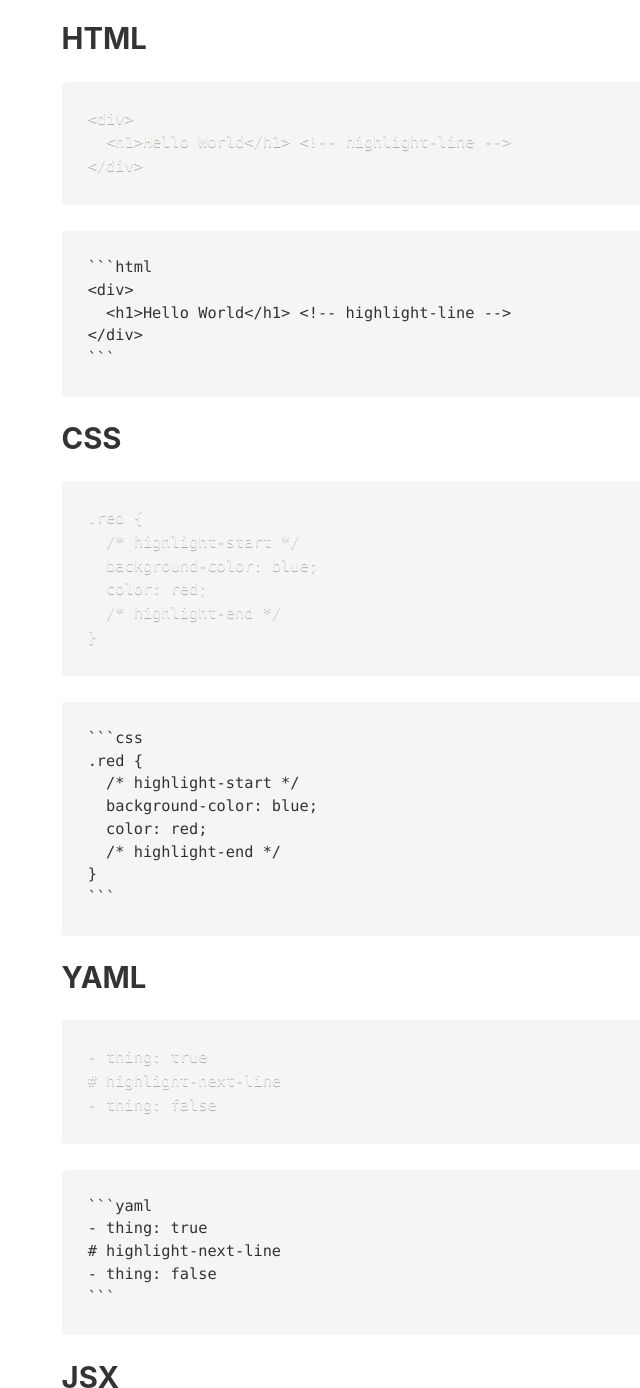
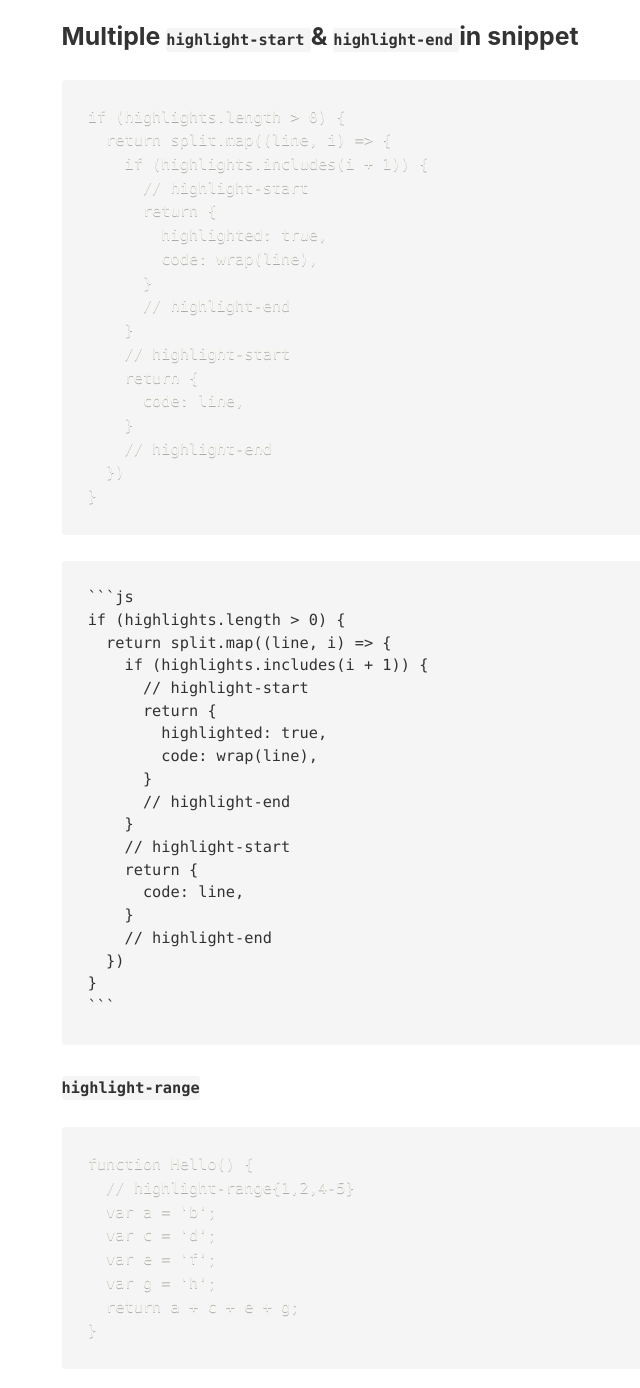
Before and after one commit to DSchau/gatsby-line-highlighting-kitchen-sink, a Gatsby site: page / in a window 1280 px wide. Shown: the part 1536-2924 px from the top of the page, without its empty margins (118-758 px from the left). Built offline with nearby package versions, Linux system fonts and the light colour scheme; Gatsby itself is replaced by a stand-in of ours; some packages are replaced by stand-ins of ours; code samples lack their colours.

Commit message:
Add highlight-range, multiple highlight-start cases

`````diff
--- a/content/kitchen-sink.md
+++ b/content/kitchen-sink.md
@@ -56,6 +56,76 @@ function Hello() {
   var a = 'b';
   return a + 'b';
   // highlight-end
+}
+```
+````
+
+### Multiple `highlight-start` & `highlight-end` in snippet
+
+```js
+if (highlights.length > 0) {
+  return split.map((line, i) => {
+    if (highlights.includes(i + 1)) {
+      // highlight-start
+      return {
+        highlighted: true,
+        code: wrap(line),
+      }
+      // highlight-end
+    }
+    // highlight-start
+    return {
+      code: line,
+    }
+    // highlight-end
+  })
+}
+```
+
+````
+```js
+if (highlights.length > 0) {
+  return split.map((line, i) => {
+    if (highlights.includes(i + 1)) {
+      // highlight-start
+      return {
+        highlighted: true,
+        code: wrap(line),
+      }
+      // highlight-end
+    }
+    // highlight-start
+    return {
+      code: line,
+    }
+    // highlight-end
+  })
+}
+```
+````
+
+### `highlight-range`
+
+```js
+function Hello() {
+  // highlight-range{1,2,4-5}
+  var a = 'b';
+  var c = 'd';
+  var e = 'f';
+  var g = 'h';
+  return a + c + e + g;
+}
+```
+
+````
+```js
+function Hello() {
+  // highlight-range{1, 2, 4-5}
+  var a = 'b';
+  var c = 'd';
+  var e = 'f';
+  var g = 'h';
+  return a + c + e + g;
 }
 ```
 ````
`````
